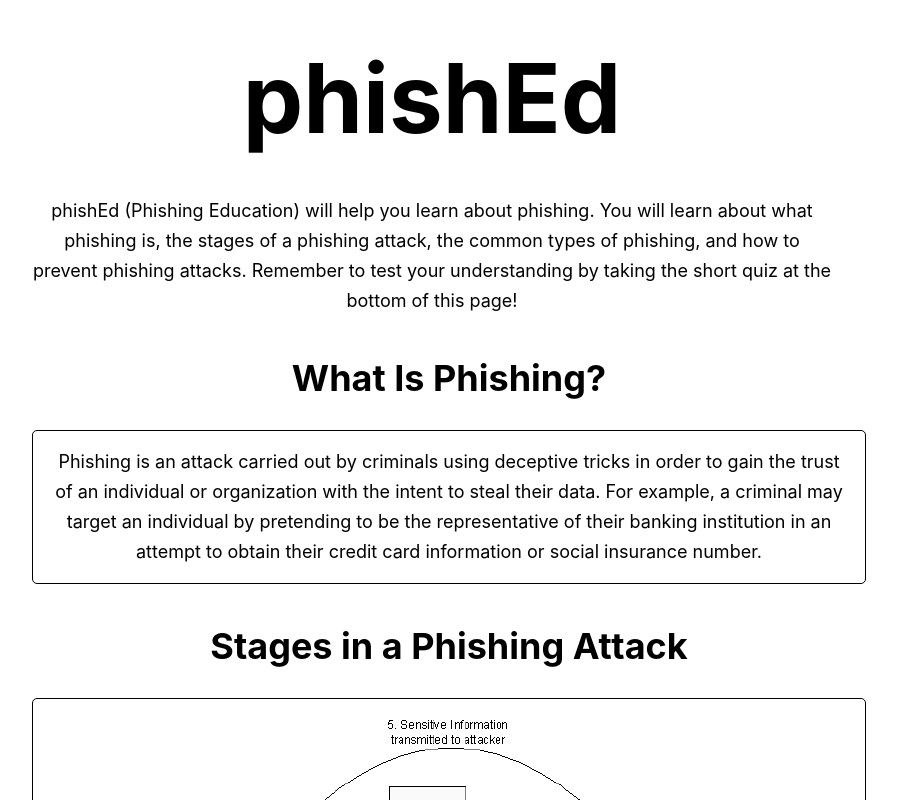
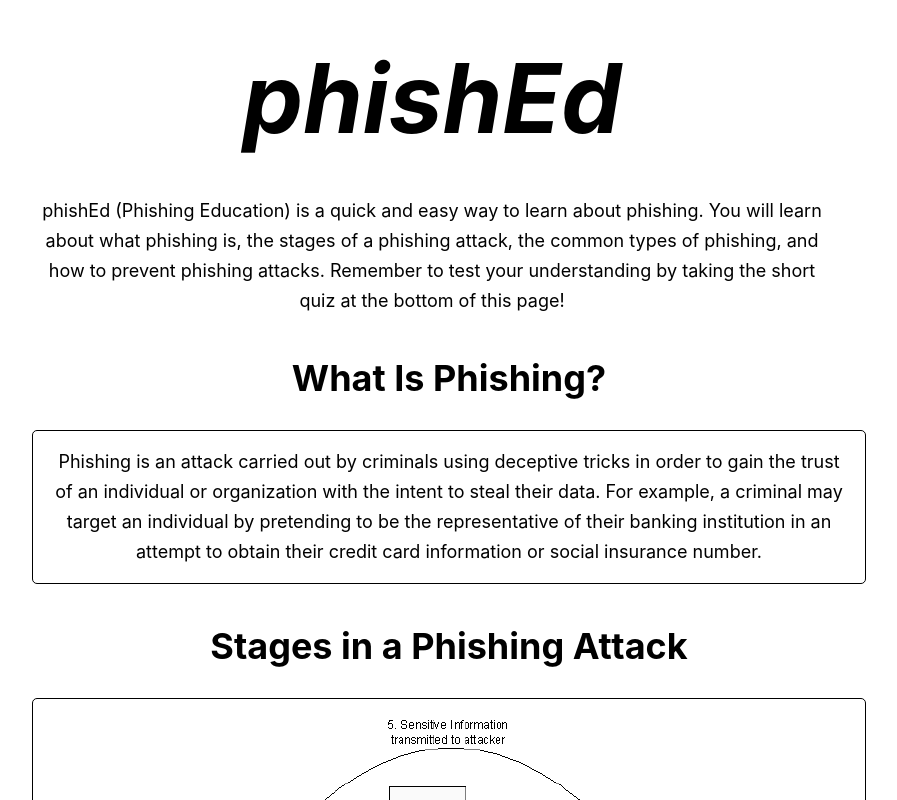
Before and after one commit to cameronoleary/phishEd, a React (Create React App) app: page / in a window 1280 px wide. Shown: the top 800 px of the page, without its empty margins (191-1088 px from the left). Built offline with nearby package versions, Linux system fonts and the light colour scheme.

Commit message:
minor style and copy change

```diff
--- a/src/components/Infographic/Header.jsx
+++ b/src/components/Infographic/Header.jsx
@@ -20,6 +20,7 @@ const useStyles = makeStyles({
     title: {
         fontSize: '6rem',
         fontWeight: 'bold',
+        fontStyle: 'italic',
         marginBottom: '2.5rem',
     },
 });
--- a/src/copy.js
+++ b/src/copy.js
@@ -2,7 +2,7 @@ export default {
     title: 'phishEd',
     landingPage: {
         header: {
-            about: 'phishEd (Phishing Education) will help you learn about phishing. You will learn about what phishing is, the stages of a phishing attack, the common types of phishing, and how to prevent phishing attacks. Remember to test your understanding by taking the short quiz at the bottom of this page!',
+            about: 'phishEd (Phishing Education) is a quick and easy way to learn about phishing. You will learn about what phishing is, the stages of a phishing attack, the common types of phishing, and how to prevent phishing attacks. Remember to test your understanding by taking the short quiz at the bottom of this page!',
         },
         content: {
             whatIsPhishing: {
```
